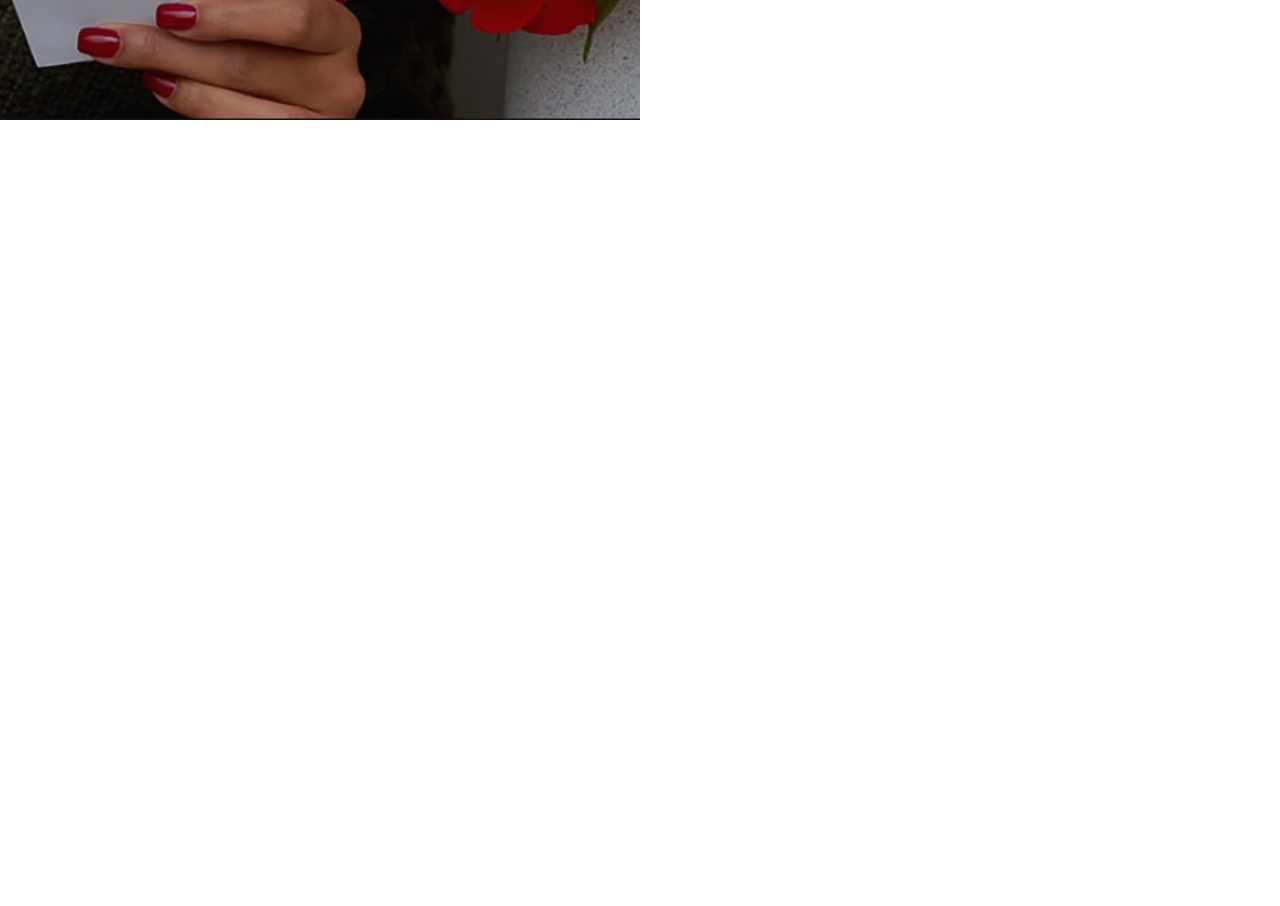
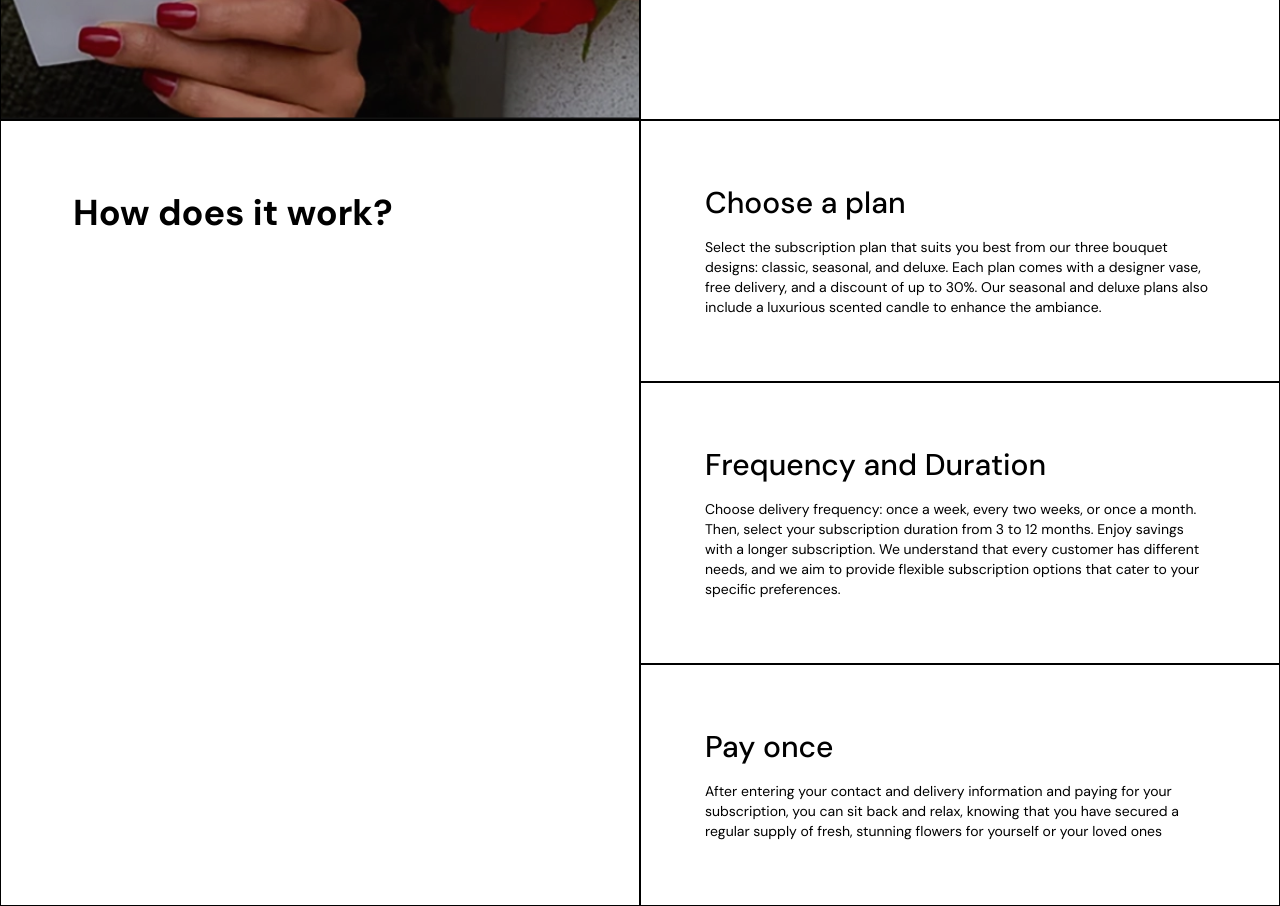
Before and after one commit to JeralSandeeptha/Flower-Delivery-Shop, a Vue app: page /subscription in a window 1280 px wide. Shown: the part 600-1506 px from the top of the page. Before the commit the page ends 800 px from the top, so only its background shows below. Built offline with nearby package versions, Linux system fonts and the light colour scheme.

Commit message:
Added how it works section
This section is added to Subscription page as a second section.

```diff
--- /dev/null
+++ b/src/components/how-does-it-work/HowDoesItWork.vue
@@ -0,0 +1,33 @@
+<script setup lang="ts">
+import Header from '../header/Header.vue';
+import SubHeader from '../sub-header/SubHeader.vue';
+import Paragraph from '../paragraph/Paragraph.vue';
+import data from '../../constants/website.json';
+import SmallHeader from '../small-header/SmallHeader.vue';
+</script>
+
+<template>
+    <div class="w-full grid grid-cols-2 max-lg:grid-cols-1">
+        <div class="p-18 max-sm:p-8 max-xs:p-5 border-[1px]">
+            <Header
+                :title="data.pages[0].sections[2].data[0].title"
+            />
+        </div>
+        <div class="">
+            <div
+                v-for="item in data.pages[0].sections[2].data[1]"
+                class="p-16 max-sm:p-8 max-xs:p-5 border-[1px] flex flex-col gap-[1rem]"
+                :key="item.id"
+            >
+                <SmallHeader :title="item.title"/>
+                <Paragraph
+                    :description="item.description"
+                />
+            </div>
+        </div>
+    </div>
+</template>
+
+<style scoped>
+
+</style>
--- /dev/null
+++ b/src/components/small-header/SmallHeader.vue
@@ -0,0 +1,12 @@
+<script setup lang="ts">
+import { SmallHeaderProps } from '../../types/component.types.ts';
+const props = defineProps<SmallHeaderProps>();
+</script>
+
+<template>
+    <h2 class="small-header">{{ props.title }}</h2>
+</template>
+
+<style scoped>
+
+</style>
--- a/src/components/subscription-hero/SubscriptionHero.vue
+++ b/src/components/subscription-hero/SubscriptionHero.vue
@@ -21,10 +21,10 @@ onMounted(() => {
       <img
         :src="image"
         :alt="data.pages[0].sections[1].data[0].image_alt"
-        class="w-full h-full object-cover"
+        class="w-full h-full object-cover border-[1px]"
       />
     </div>
-    <div class="p-18 max-sm:p-8 max-xs:p-5 flex flex-col gap-[1rem]">
+    <div class="p-18 max-sm:p-8 max-xs:p-5 flex flex-col gap-[1rem] border-[1px]">
       <Header title="Flower Subscription" />
       <div class="flex flex-col gap-[1rem]">
         <div
--- a/src/constants/website.json
+++ b/src/constants/website.json
@@ -41,7 +41,39 @@
                             "image_alt":"subscription hero image"
                         }
                     ]
+                },
+                {
+                    "section_id": 3,
+                    "data": [
+                        {
+                            "title": "How does it work?"
+                        },
+                        [
+                            {
+                                "id": 1,
+                                "title":"Choose a plan",
+                                "description":"Select the subscription plan that suits you best from our three bouquet designs: classic, seasonal, and deluxe. Each plan comes with a designer vase, free delivery, and a discount of up to 30%. Our seasonal and deluxe plans also include a luxurious scented candle to enhance the ambiance."
+                            },
+                            {
+                                "id": 2,
+                                "title":"Frequency and Duration",
+                                "description":"Choose delivery frequency: once a week, every two weeks, or once a month. Then, select your subscription duration from 3 to 12 months. Enjoy savings with a longer subscription. We understand that every customer has different needs, and we aim to provide flexible subscription options that cater to your specific preferences."
+                            },
+                            {
+                                "id": 3,
+                                "title":"Pay once",
+                                "description":"After entering your contact and delivery information and paying for your subscription, you can sit back and relax, knowing that you have secured a regular supply of fresh, stunning flowers for yourself or your loved ones"
+                            }
+                        ]
+                    ]
                 }
+            ]
+        },
+        {
+            "page_id": 2,
+            "page_name":"About",
+            "sections": [
+
             ]
         }
     ]
--- a/src/style.css
+++ b/src/style.css
@@ -21,4 +21,8 @@
   .header {
     @apply text-4xl max-sm:text-[30px] font-[600];
   }
+
+  .small-header {
+    @apply text-3xl max-sm:text-[25px] font-[500];
+  }
 }
--- a/src/types/component.types.ts
+++ b/src/types/component.types.ts
@@ -1,4 +1,8 @@
 export type HeaderProps = {
+    title: string
+}
+
+export type SmallHeaderProps = {
     title: string
 }
 
--- a/src/views/subscription-page/SubscriptionPage.vue
+++ b/src/views/subscription-page/SubscriptionPage.vue
@@ -1,9 +1,11 @@
 <script setup lang="ts">
 import SubscriptionHero from '../../components/subscription-hero/SubscriptionHero.vue';
+import HowDoesItWork from '../../components/how-does-it-work/HowDoesItWork.vue';
 </script>
 
 <template>
     <SubscriptionHero />
+    <HowDoesItWork />
 </template>
 
 <style scoped>
```
